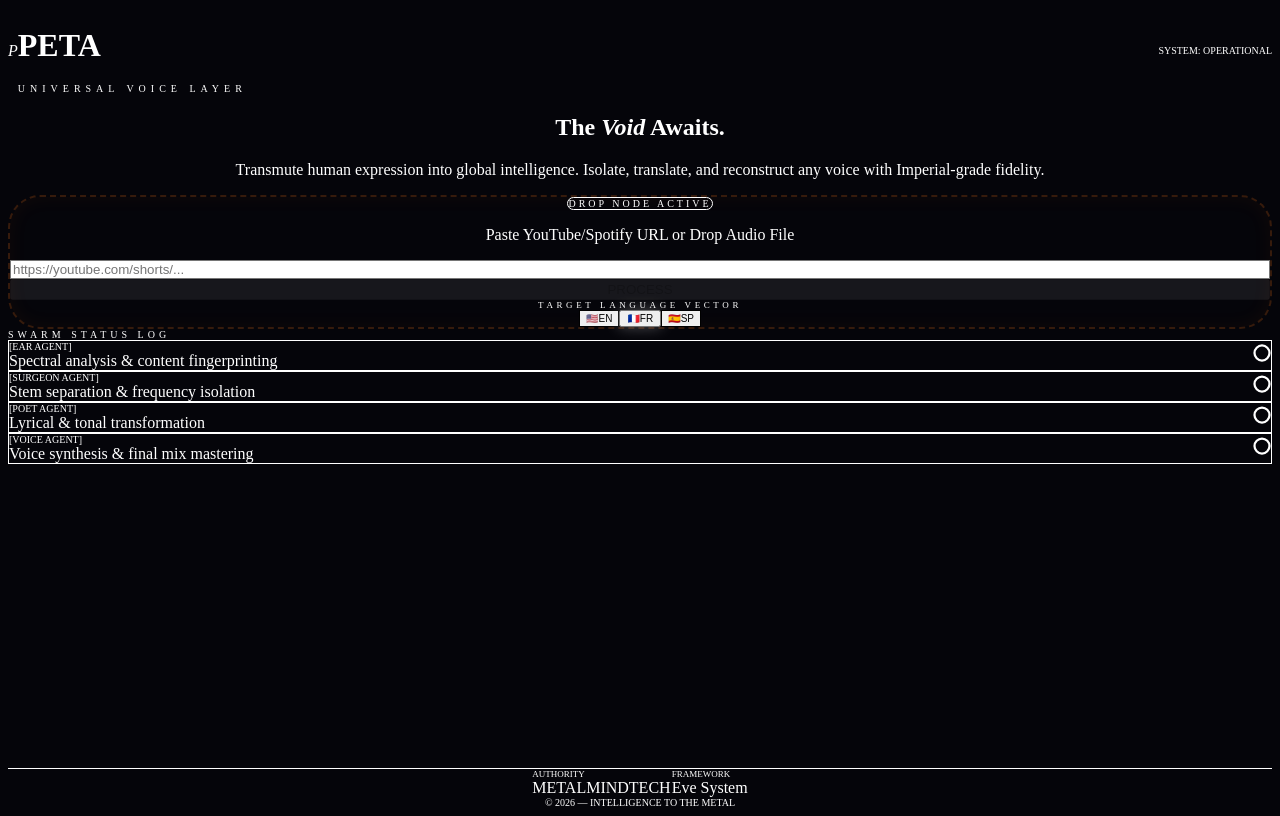
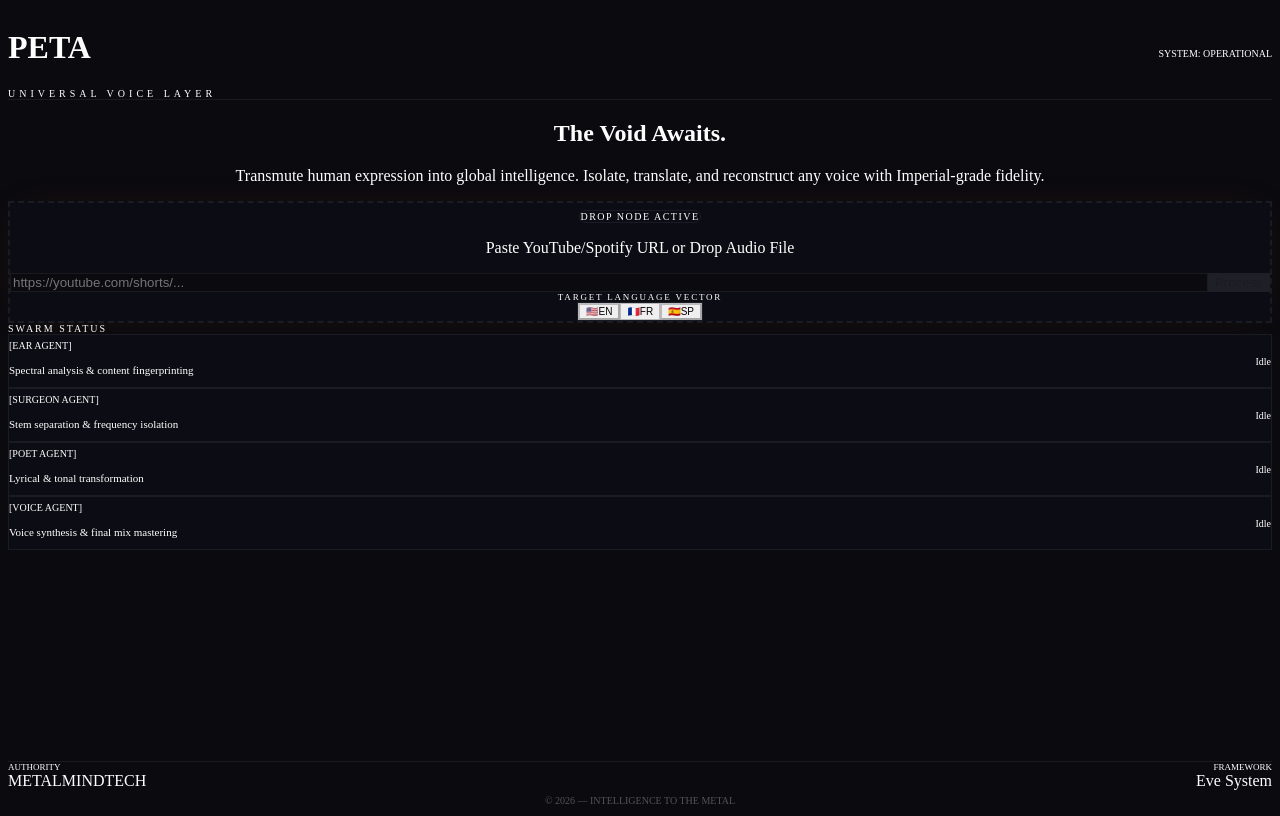
Before and after one commit to techshare101/peta-showroom, a Next.js app: page / in a window 1280 px wide. Built offline with nearby package versions, Linux system fonts and the light colour scheme.

Commit message:
design(ui): strict restoration of v0.1.0 tactical layout and fixed overlapping footer elements

```diff
--- a/src/app/globals.css
+++ b/src/app/globals.css
@@ -2,42 +2,34 @@
 @tailwind components;
 @tailwind utilities;
 
-@layer base {
-  body {
-    background-color: #05050a;
-    color: #ffffff;
-    -webkit-font-smoothing: antialiased;
+:root {
+  --foreground-rgb: 255, 255, 255;
+  --background-start-rgb: 10, 10, 15;
+  --background-end-rgb: 10, 10, 15;
+}
+
+body {
+  color: rgb(var(--foreground-rgb));
+  background: #0a0a0f;
+  -webkit-font-smoothing: antialiased;
+}
+
+@layer components {
+  .void-glow {
+    box-shadow: 0 0 40px -10px rgba(249, 115, 22, 0.1);
+  }
+
+  .agent-active {
+    box-shadow: 0 0 10px rgba(249, 115, 22, 0.4);
+    animation: pulse 2s cubic-bezier(0.4, 0, 0.6, 1) infinite;
   }
 }
 
-@layer components {
-  .tactical-border {
-    border: 2px dashed rgba(249, 115, 22, 0.2);
-    box-shadow: inset 0 0 20px rgba(249, 115, 22, 0.05);
-  }
+@keyframes pulse {
+  0%, 100% { opacity: 1; transform: scale(1); }
+  50% { opacity: 0.6; transform: scale(1.1); }
+}
 
-  .tactical-border:hover {
-    border-color: rgba(249, 115, 22, 0.4);
-    box-shadow: inset 0 0 30px rgba(249, 115, 22, 0.1);
-  }
-
-  .agent-pulse {
-    animation: agent-glow 2s ease-in-out infinite;
-  }
-
-  @keyframes agent-glow {
-    0%, 100% { opacity: 1; filter: drop-shadow(0 0 5px #f97316); }
-    50% { opacity: 0.5; filter: drop-shadow(0 0 2px #f97316); }
-  }
-
-  .shimmer {
-    background: linear-gradient(90deg, transparent, rgba(255,255,255,0.1), transparent);
-    background-size: 200% 100%;
-    animation: shimmer 2s infinite;
-  }
-
-  @keyframes shimmer {
-    0% { background-position: -200% 0; }
-    100% { background-position: 200% 0; }
-  }
+* {
+  border-color: rgba(63, 63, 70, 0.3);
 }
--- a/src/app/page.tsx
+++ b/src/app/page.tsx
@@ -22,72 +22,52 @@
   }, []);
 
   return (
-    <main className="min-h-screen bg-[#05050a] flex flex-col font-sans selection:bg-orange-500/30 selection:text-white">
-      {/* Decorative Glows */}
-      <div className="fixed top-0 left-1/4 w-[500px] h-[500px] bg-orange-600/5 blur-[120px] rounded-full pointer-events-none" />
-      <div className="fixed bottom-0 right-1/4 w-[500px] h-[500px] bg-zinc-800/5 blur-[120px] rounded-full pointer-events-none" />
-
+    <main className="min-h-screen flex flex-col bg-[#0a0a0f] text-zinc-100">
       {/* Header */}
-      <header className="relative z-50 px-8 py-10">
-        <div className="max-w-7xl mx-auto flex items-center justify-between">
-          <div className="flex items-center gap-5">
-            <div className="w-12 h-12 rounded-2xl bg-zinc-100 flex items-center justify-center shadow-2xl">
-              <span className="text-black text-2xl font-black italic tracking-tighter pr-1">P</span>
-            </div>
-            <div className="flex flex-col">
-              <h1 className="text-2xl font-black tracking-tighter text-white leading-none">PETA</h1>
-              <span className="text-[10px] uppercase tracking-[0.5em] text-zinc-500 font-bold mt-1">Universal Voice Layer</span>
-            </div>
+      <header className="border-b border-zinc-800/30 px-6 py-6 backdrop-blur-md">
+        <div className="max-w-6xl mx-auto flex items-center justify-between">
+          <div className="flex flex-col">
+            <h1 className="text-2xl font-bold tracking-tight text-white">PETA</h1>
+            <span className="text-[10px] uppercase tracking-[0.4em] text-zinc-500">Universal Voice Layer</span>
           </div>
 
           <div className="flex items-center gap-3">
-             <div className="w-2 h-2 rounded-full bg-emerald-500 shadow-[0_0_10px_rgba(16,185,129,0.4)]" />
-             <span className="text-[10px] font-black uppercase tracking-widest text-zinc-400">System: Operational</span>
+             <span className="text-[10px] font-mono text-zinc-500 uppercase tracking-widest">System: Operational</span>
+             <div className="w-1.5 h-1.5 rounded-full bg-emerald-500" />
           </div>
         </div>
       </header>
 
-      {/* Main UI */}
-      <div className="flex-1 flex flex-col items-center justify-start pt-10 pb-32">
-        {/* Headline */}
-        <div className="text-center mb-20 space-y-4 px-6">
-          <h2 className="text-5xl md:text-7xl font-black text-white tracking-tighter">
-            The <span className="text-orange-600 italic">Void</span> Awaits.
-          </h2>
-          <p className="text-zinc-600 text-sm md:text-lg max-w-xl mx-auto font-light leading-relaxed">
-            Transmute human expression into global intelligence. Isolate, translate,
-            and reconstruct any voice with Imperial-grade fidelity.
+      {/* Content */}
+      <div className="flex-1 flex flex-col items-center justify-start pt-16 pb-24">
+        <div className="text-center mb-12 px-6">
+          <h2 className="text-4xl font-bold text-white tracking-tight mb-4">The Void Awaits.</h2>
+          <p className="text-zinc-500 text-sm max-w-lg mx-auto leading-relaxed">
+            Transmute human expression into global intelligence. Isolate, translate, and reconstruct any voice with Imperial-grade fidelity.
           </p>
         </div>
 
-        {/* The Drop Node */}
         <VoidInput onSubmit={handleProcess} disabled={pipeline.isProcessing} />
 
-        {/* Visualizer & Console */}
         <PipelineVisualizer state={pipeline} />
 
-        {/* Detailed Swarm Log */}
         <SwarmStatus agents={pipeline.agents} />
       </div>
 
-      {/* Sovereign Footer */}
-      <footer className="px-10 py-12 border-t border-zinc-900/50 bg-black/40">
-        <div className="max-w-7xl mx-auto flex flex-col md:flex-row justify-between items-center gap-8">
-           <div className="flex items-center gap-10">
-              <div className="flex flex-col">
-                 <span className="text-[9px] font-black uppercase tracking-widest text-zinc-600 mb-2">Authority</span>
-                 <span className="text-sm font-black tracking-widest text-orange-600">METALMINDTECH</span>
-              </div>
-              <div className="h-8 w-[1px] bg-zinc-800" />
-              <div className="flex flex-col">
-                 <span className="text-[9px] font-black uppercase tracking-widest text-zinc-600 mb-2">Framework</span>
-                 <span className="text-sm font-bold text-zinc-400">Eve System</span>
-              </div>
-           </div>
-
-           <div className="text-[10px] font-mono text-zinc-700 uppercase tracking-widest">
-             © 2026 — Intelligence to the Metal
-           </div>
+      {/* Footer */}
+      <footer className="border-t border-zinc-800/30 px-6 py-8">
+        <div className="max-w-6xl mx-auto grid grid-cols-2 gap-4">
+          <div className="flex flex-col gap-1">
+             <span className="text-[9px] uppercase tracking-widest text-zinc-600 font-bold">Authority</span>
+             <span className="text-xs font-bold text-zinc-400">METALMINDTECH</span>
+          </div>
+          <div className="flex flex-col items-end gap-1">
+             <span className="text-[9px] uppercase tracking-widest text-zinc-600 font-bold">Framework</span>
+             <span className="text-xs font-bold text-zinc-400">Eve System</span>
+          </div>
+          <div className="col-span-2 text-center pt-6 opacity-30">
+            <span className="text-[10px] font-mono">© 2026 — INTELLIGENCE TO THE METAL</span>
+          </div>
         </div>
       </footer>
     </main>
--- a/src/components/SwarmStatus.tsx
+++ b/src/components/SwarmStatus.tsx
@@ -1,7 +1,6 @@
 'use client';
 
 import { AgentState } from '@/lib/simulation';
-import { CheckCircle2, Circle } from 'lucide-react';
 
 interface SwarmStatusProps {
   agents: AgentState[];
@@ -9,13 +8,15 @@
 
 export default function SwarmStatus({ agents }: SwarmStatusProps) {
   return (
-    <div className="w-full max-w-3xl mx-auto mt-20 px-4">
-      <div className="flex items-center gap-3 mb-8">
-        <div className="w-1 h-3 bg-zinc-800" />
-        <span className="text-[10px] uppercase tracking-[0.4em] text-zinc-600 font-bold">Swarm Status Log</span>
+    <div className="w-full max-w-2xl mx-auto mt-12 px-4">
+      <div className="flex items-center gap-2 mb-4">
+        <div className="w-2 h-2 rounded-full bg-orange-500/60 agent-active" />
+        <span className="text-[10px] uppercase tracking-[0.2em] text-zinc-500 font-bold">
+          Swarm Status
+        </span>
       </div>
 
-      <div className="space-y-3">
+      <div className="space-y-2">
         {agents.map((agent) => {
           const isActive = agent.status === 'active';
           const isComplete = agent.status === 'complete';
@@ -24,40 +25,29 @@
             <div
               key={agent.id}
               className={`
-                group relative rounded-2xl border p-6 transition-all duration-700
+                relative rounded-lg border p-4 transition-all duration-500
                 ${isActive
-                  ? 'border-orange-500/40 bg-orange-500/[0.02] shadow-[0_0_30px_-10px_rgba(249,115,22,0.1)]'
+                  ? 'border-orange-500/40 bg-orange-500/5'
                   : isComplete
-                    ? 'border-emerald-500/10 bg-emerald-500/[0.01]'
-                    : 'border-zinc-800/40 bg-zinc-950/20'
+                    ? 'border-emerald-500/20 bg-emerald-500/[0.02]'
+                    : 'border-zinc-800/50 bg-[#0c0c14]'
                 }
               `}
             >
               <div className="flex items-center justify-between">
-                <div className="flex flex-col gap-1">
-                   <span className={`text-[10px] font-mono tracking-widest uppercase ${isActive ? 'text-orange-500' : 'text-zinc-600'}`}>
-                     [{agent.label}]
-                   </span>
-                   <span className={`text-sm font-light ${isActive ? 'text-zinc-100' : 'text-zinc-500'}`}>
-                     {agent.description}
-                   </span>
+                <div>
+                  <span className={`text-[10px] font-mono uppercase tracking-wider ${isActive ? 'text-orange-400' : 'text-zinc-400'}`}>
+                    [{agent.label}]
+                  </span>
+                  <p className="text-[11px] text-zinc-500 mt-1">{agent.description}</p>
                 </div>
-
-                <div className="flex items-center gap-4">
-                   {isActive && (
-                      <span className="text-xs font-black text-orange-500/80 font-mono italic">
-                        {agent.progress}%
-                      </span>
-                   )}
-                   <div className={`${isActive ? 'text-orange-500 animate-pulse' : isComplete ? 'text-emerald-500' : 'text-zinc-800'}`}>
-                      {isComplete ? <CheckCircle2 size={18} /> : <Circle size={18} strokeWidth={3} />}
-                   </div>
+                <div className="flex items-center gap-3">
+                  <span className={`text-[10px] capitalize ${isActive ? 'text-orange-400 agent-active' : isComplete ? 'text-emerald-400' : 'text-zinc-600'}`}>
+                    {agent.status}
+                  </span>
+                  {isComplete && <span className="text-emerald-500 text-xs">✓</span>}
                 </div>
               </div>
-
-              {isActive && (
-                <div className="absolute bottom-0 left-0 h-[1px] bg-orange-500 shadow-[0_0_10px_#f97316] transition-all duration-300" style={{ width: `${agent.progress}%` }} />
-              )}
             </div>
           );
         })}
--- a/src/components/VoidInput.tsx
+++ b/src/components/VoidInput.tsx
@@ -1,7 +1,6 @@
 'use client';
 
 import { useState, useRef, DragEvent } from 'react';
-import { Globe2, ChevronRight, Activity } from 'lucide-react';
 
 interface VoidInputProps {
   onSubmit: (input: string, targetLang: string) => void;
@@ -9,9 +8,9 @@
 }
 
 const LANGUAGES = [
-  { code: 'en', label: 'English', flag: '🇺🇸' },
-  { code: 'fr', label: 'French', flag: '🇫🇷' },
-  { code: 'sp', label: 'Spanish', flag: '🇪🇸' },
+  { code: 'en', label: 'EN', flag: '🇺🇸' },
+  { code: 'fr', label: 'FR', flag: '🇫🇷' },
+  { code: 'sp', label: 'SP', flag: '🇪🇸' },
 ];
 
 export default function VoidInput({ onSubmit, disabled }: VoidInputProps) {
@@ -38,24 +37,28 @@
           if (files.length > 0) onSubmit(`[file] ${files[0].name}`, targetLang);
         }}
         className={`
-          relative rounded-[2rem] tactical-border p-8 md:p-12 transition-all duration-700
-          ${isDragging ? 'border-orange-500 scale-[1.02] bg-orange-500/5' : 'bg-black/40'}
-          ${disabled ? 'opacity-50' : ''}
+          relative rounded-2xl border-2 border-dashed p-8 transition-all duration-500
+          ${isDragging
+            ? 'border-orange-500/60 bg-orange-500/5 scale-[1.02]'
+            : disabled
+              ? 'border-zinc-800/30 bg-[#0c0c14]/50'
+              : 'border-orange-500/20 bg-[#0c0c14] hover:border-orange-500/40 void-glow'
+          }
         `}
       >
-        {/* Status indicator */}
-        <div className="flex justify-center mb-8">
-           <div className="flex items-center gap-3 px-4 py-1.5 rounded-full bg-zinc-900 border border-zinc-800">
-             <div className="w-2 h-2 rounded-full bg-orange-500 agent-pulse" />
-             <span className="text-[10px] font-black uppercase tracking-[0.3em] text-orange-500/80">Drop Node Active</span>
-           </div>
+        <div className="text-center mb-6">
+          <div className="inline-flex items-center gap-2 px-3 py-1 rounded-full bg-orange-500/10 border border-orange-500/20 mb-4">
+            <div className="w-1.5 h-1.5 rounded-full bg-orange-500 agent-active" />
+            <span className="text-[10px] uppercase tracking-[0.15em] text-orange-400/80 font-medium">
+              Drop Node Active
+            </span>
+          </div>
+          <p className="text-zinc-400 text-sm">
+            Paste YouTube/Spotify URL or Drop Audio File
+          </p>
         </div>
 
-        <div className="text-center mb-8">
-           <p className="text-zinc-400 text-sm font-light">Paste YouTube/Spotify URL or Drop Audio File</p>
-        </div>
-
-        <div className="flex flex-col sm:flex-row gap-4 mb-10">
+        <div className="flex gap-3 mb-6">
           <input
             type="text"
             value={url}
@@ -64,52 +67,57 @@
             disabled={disabled}
             placeholder="https://youtube.com/shorts/..."
             className="
-              flex-1 bg-zinc-950 border border-zinc-800 rounded-2xl px-6 py-4
-              text-zinc-200 placeholder:text-zinc-700 focus:outline-none focus:border-orange-500/40
-              transition-all duration-300
+              flex-1 bg-[#0a0a0f] border border-zinc-800 rounded-lg px-4 py-3
+              text-sm text-zinc-200 placeholder:text-zinc-600
+              focus:outline-none focus:border-orange-500/40
+              disabled:opacity-40
             "
           />
           <button
             onClick={handleSubmit}
             disabled={disabled || !url.trim()}
             className="
-              px-10 py-4 rounded-2xl font-black text-xs uppercase tracking-widest
-              bg-orange-600 text-white hover:bg-orange-500 transition-all
-              disabled:opacity-20 shadow-xl shadow-orange-900/20
+              px-6 py-3 rounded-lg font-medium text-sm
+              bg-orange-500/10 border border-orange-500/30 text-orange-400
+              hover:bg-orange-500/20 hover:border-orange-500/50
+              disabled:opacity-30
             "
           >
             {disabled ? 'Processing' : 'Process'}
           </button>
         </div>
 
-        {/* Language Selection - Tactile Chips */}
+        {/* Language Selection */}
         <div className="flex flex-col items-center">
-          <div className="text-[9px] uppercase tracking-[0.4em] text-zinc-600 mb-4 font-bold">Target Language Vector</div>
-          <div className="flex gap-3">
+          <div className="text-[9px] uppercase tracking-[0.2em] text-zinc-500 mb-3 font-mono">
+            Target Language Vector
+          </div>
+          <div className="flex gap-2 p-1 bg-zinc-900/50 border border-zinc-800 rounded-lg">
             {LANGUAGES.map((lang) => (
               <button
                 key={lang.code}
                 onClick={() => setTargetLang(lang.code)}
                 disabled={disabled}
                 className={`
-                  flex items-center gap-2 px-6 py-2.5 rounded-xl text-[10px] font-black tracking-widest transition-all duration-300
+                  flex items-center gap-2 px-4 py-1.5 rounded-md text-[10px] font-bold transition-all
                   ${targetLang === lang.code
-                    ? 'bg-zinc-100 text-black shadow-[0_0_15px_rgba(255,255,255,0.3)]'
-                    : 'bg-zinc-900 text-zinc-500 hover:text-zinc-300 border border-zinc-800'
+                    ? 'bg-orange-500/20 text-orange-400 border border-orange-500/30'
+                    : 'text-zinc-500 hover:text-zinc-300'
                   }
+                  disabled:opacity-40
                 `}
               >
                 <span>{lang.flag}</span>
-                {lang.code.toUpperCase()}
+                <span>{lang.label}</span>
               </button>
             ))}
           </div>
         </div>
 
         {isDragging && (
-           <div className="absolute inset-0 rounded-[2rem] bg-orange-600/90 flex items-center justify-center backdrop-blur-sm z-50">
-             <Activity size={48} className="text-white animate-pulse" />
-           </div>
+          <div className="absolute inset-0 flex items-center justify-center rounded-2xl bg-[#0a0a0f]/90 backdrop-blur-sm">
+            <p className="text-orange-400 text-sm font-medium">Drop to begin transmutation</p>
+          </div>
         )}
       </div>
     </div>
```
Also changed, not shown: src/components/PipelineVisualizer.tsx (+27 -41 lines).
